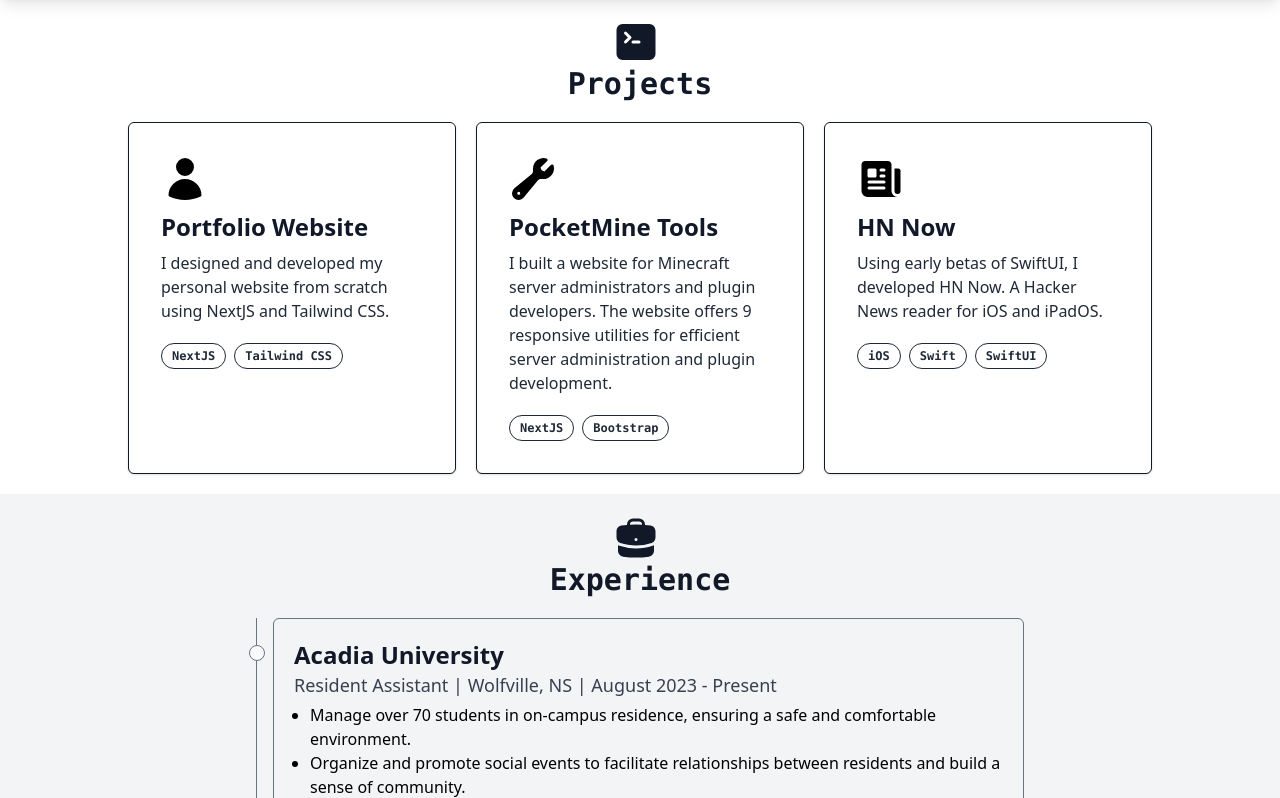
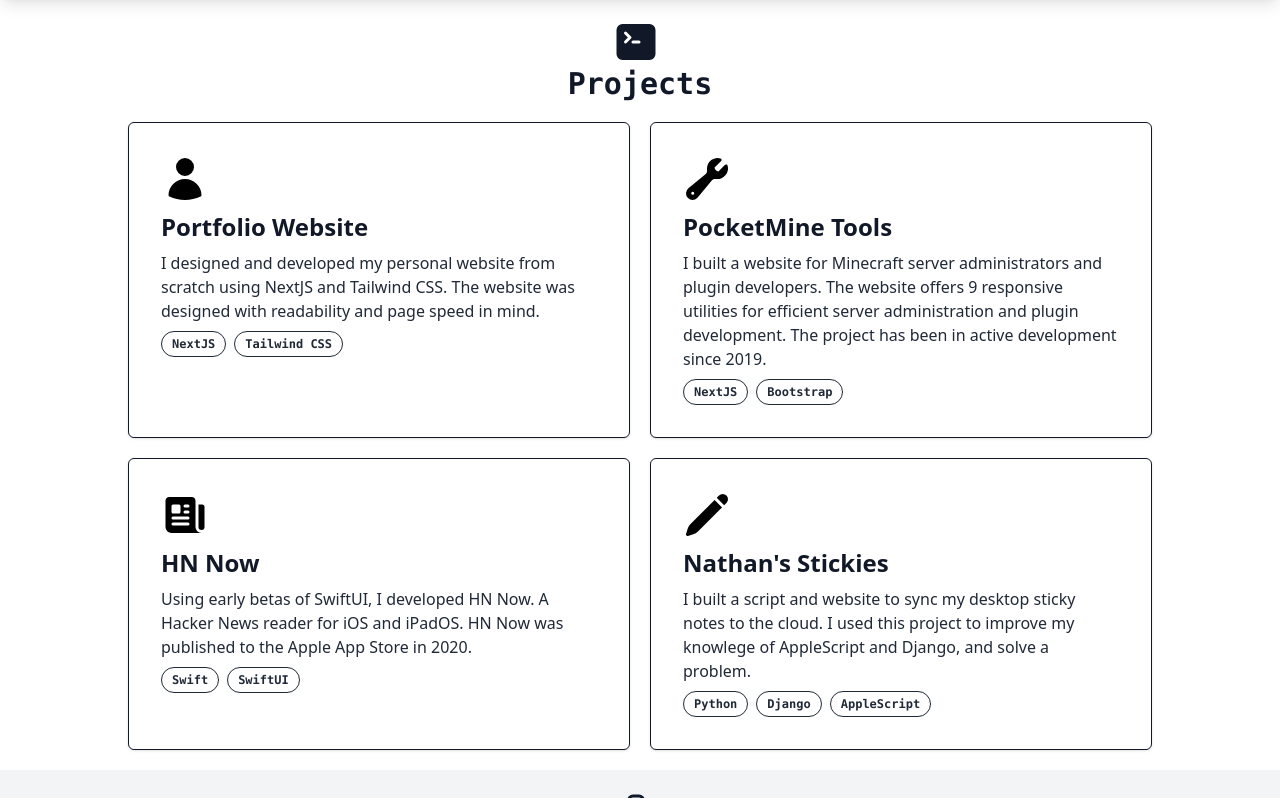
Before and after one commit to nathanfredericks/nathanfredericks.github.io, a Next.js app: page / in a window 1280 px wide. Shown: the part 762-1560 px from the top of the page. Built offline with nearby package versions, Linux system fonts and the light colour scheme.

Commit message:
Add projects and change grid

```diff
--- a/components/ProjectCard.tsx
+++ b/components/ProjectCard.tsx
@@ -11,13 +11,13 @@
 export default function ProjectCard({Icon, name, description, tags, link}: Props) {
   const card = (
     <>
-      <Icon className="h-12 w-12"/><h1 className="my-2 text-2xl font-bold text-gray-900">{name}</h1><p
-        className="mb-3 font-medium text-gray-800">{description}</p>
+      <Icon className="h-12 w-12"/><h1 className="my-2 text-2xl font-bold text-gray-900">{name}</h1>
+      <p className="font-medium text-gray-800">{description}</p>
       <div className="flex flex-row flex-wrap">
         {tags.map((tag) => (
           <span
             key={tag}
-            className="me-2 mt-1 whitespace-nowrap rounded-full border border-gray-800 bg-white px-2.5 py-1 font-mono text-xs font-bold text-gray-800 md:mt-2"
+            className="me-2 mt-2 whitespace-nowrap rounded-full border border-gray-800 bg-white px-2.5 py-1 font-mono text-xs font-bold text-gray-800 md:mt-2"
           >
             {tag}
           </span>
--- a/sections/ProjectsSection.tsx
+++ b/sections/ProjectsSection.tsx
@@ -1,6 +1,6 @@
 import {
   CommandLineIcon,
-  NewspaperIcon,
+  NewspaperIcon, PencilIcon,
   UserIcon,
   WrenchIcon,
 } from '@heroicons/react/24/solid';
@@ -10,26 +10,33 @@
 export default function ProjectsSection() {
   return (
     <Section id="projects" Icon={CommandLineIcon} name="Projects">
-      <div className="grid grid-cols-1 gap-5 md:grid-cols-2 lg:grid-cols-3">
+      <div className="grid grid-cols-1 gap-5 md:grid-cols-2">
         <ProjectCard
           Icon={UserIcon}
           name="Portfolio Website"
-          description="I designed and developed my personal website from scratch using NextJS and Tailwind CSS."
+          description="I designed and developed my personal website from scratch using NextJS and Tailwind CSS. The website was designed with readability and page speed in mind."
           tags={['NextJS', 'Tailwind CSS']}
           link="https://github.com/nathanfredericks/nathanfredericks.github.io"
         />
         <ProjectCard
           Icon={WrenchIcon}
           name="PocketMine Tools"
-          description="I built a website for Minecraft server administrators and plugin developers. The website offers 9 responsive utilities for efficient server administration and plugin development."
+          description="I built a website for Minecraft server administrators and plugin developers. The website offers 9 responsive utilities for efficient server administration and plugin development. The project has been in active development since 2019."
           tags={['NextJS', 'Bootstrap']}
           link="https://github.com/nathanfredericks/pocketmine-tools"
         />
         <ProjectCard
           Icon={NewspaperIcon}
           name="HN Now"
-          description="Using early betas of SwiftUI, I developed HN Now. A Hacker News reader for iOS and iPadOS."
-          tags={['iOS', 'Swift', 'SwiftUI']}
+          description="Using early betas of SwiftUI, I developed HN Now. A Hacker News reader for iOS and iPadOS. HN Now was published to the Apple App Store in 2020."
+          tags={['Swift', 'SwiftUI']}
+          link="https://github.com/nathanfredericks/HNNow"
+        />
+        <ProjectCard
+          Icon={PencilIcon}
+          name="Nathan's Stickies"
+          description="I built a script and website to sync my desktop sticky notes to the cloud. I used this project to improve my knowlege of AppleScript and Django, and solve a problem."
+          tags={['Python', 'Django', 'AppleScript']}
           link="https://github.com/nathanfredericks/HNNow"
         />
       </div>
```
